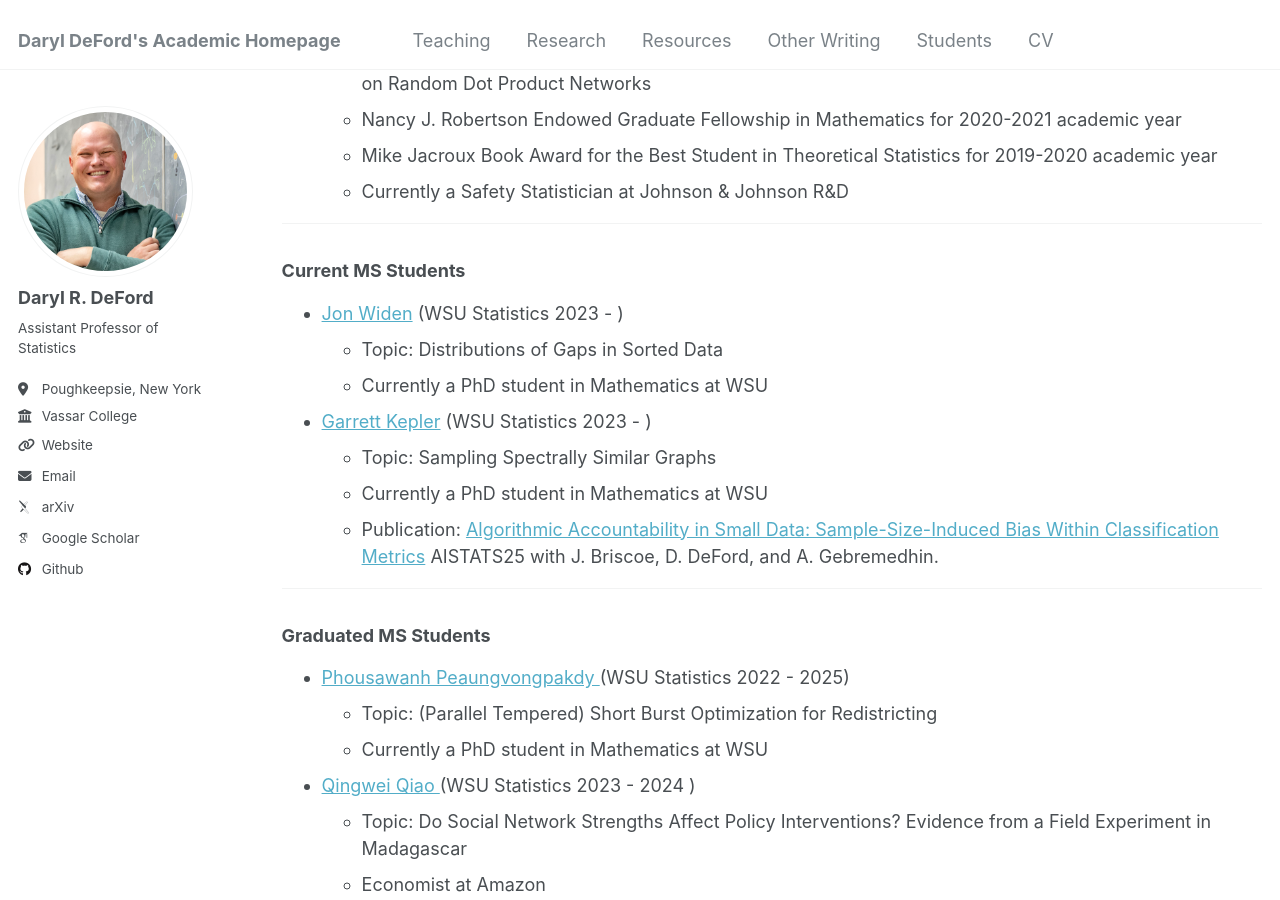
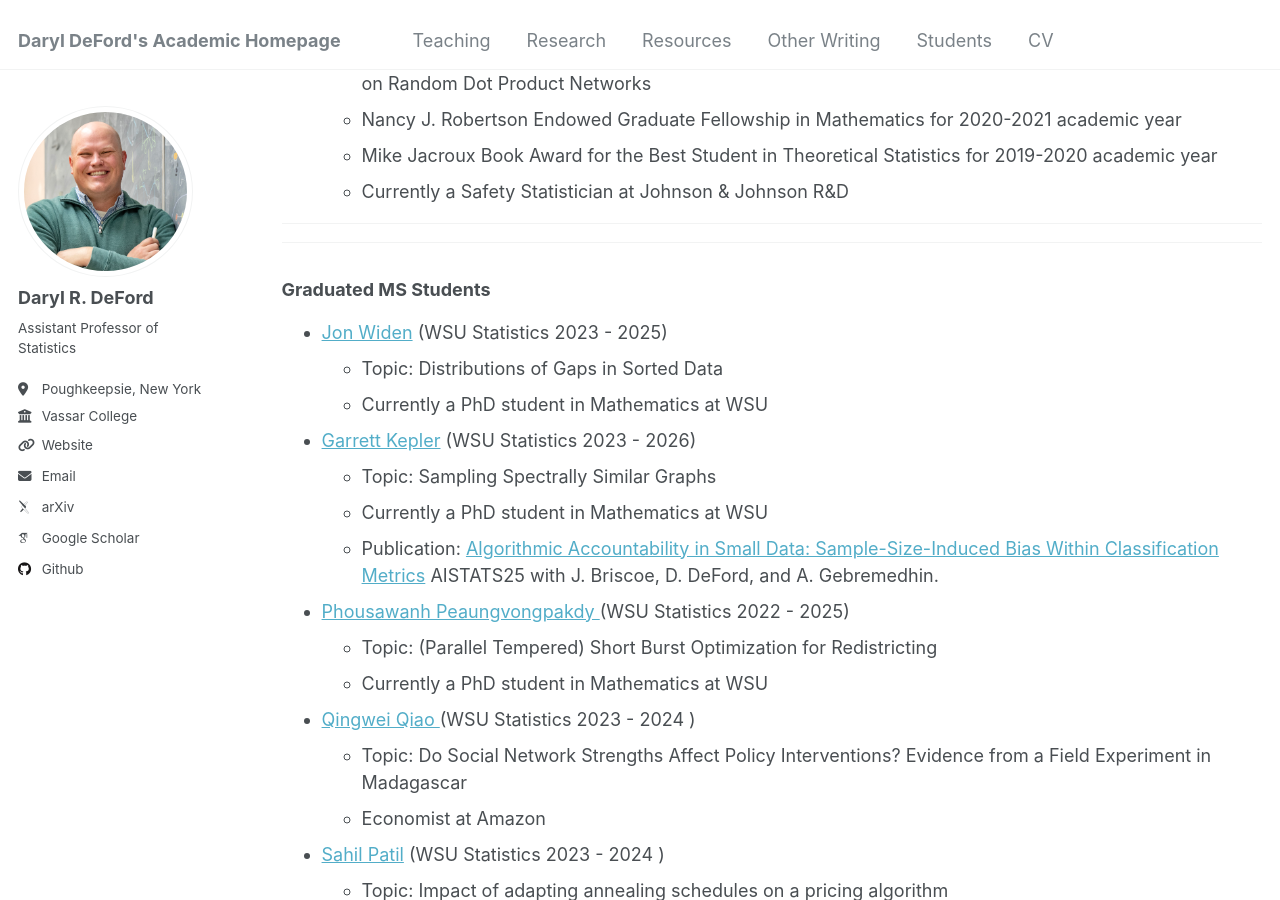
Before and after one commit to drdeford/drdeford.github.io, a Jekyll site: the page built from _pages/Students.md, in a window 1280 px wide and 900 px high, scrolled down 949 px. Built offline with Jekyll 4.4.1, drawn with Linux system fonts in a browser that asks for light colours; some web fonts are replaced.

Commit message:
Update Students.md

```diff
--- a/_pages/Students.md
+++ b/_pages/Students.md
@@ -73,6 +73,7 @@ If you are a current Vassar student who is interested in working with me, feel f
 
 </ul>
 <hr>
+<!--
 <h3> Current MS Students </h3>
 <ul>
 <li> <a href="https://www.math.wsu.edu/students/jwiden/"> Jon Widen</a> (WSU Statistics 2023 - )
@@ -90,10 +91,24 @@ If you are a current Vassar student who is interested in working with me, feel f
 </ul>
 
 </ul>
-
+-->
 <hr>
 <h3> Graduated MS Students </h3>
 <ul>
+  <li> <a href="https://www.math.wsu.edu/students/jwiden/"> Jon Widen</a> (WSU Statistics 2023 - 2025)
+</li>
+<ul>
+<li>Topic: Distributions of Gaps in Sorted Data </li>
+<li> Currently a PhD student in Mathematics at WSU </li>
+</ul>
+<li> <a href="https://www.math.wsu.edu/students/gkepler/"> Garrett Kepler</a> (WSU Statistics 2023 - 2026)
+</li>
+<ul>
+<li>Topic: Sampling Spectrally Similar Graphs </li>
+<li> Currently a PhD student in Mathematics at WSU </li>
+  <li> Publication: <a href="https://arxiv.org/abs/2505.03992">Algorithmic Accountability in Small Data: Sample-Size-Induced Bias Within Classification Metrics</a> AISTATS25 with J. Briscoe, D. DeFord, and A. Gebremedhin.</li>
+</ul>
+
   <li> <a href="https://www.math.wsu.edu/students/ppeaungvongpakdy/"> Phousawanh Peaungvongpakdy </a> (WSU Statistics 2022 - 2025)
 </li>
 <ul>
```
